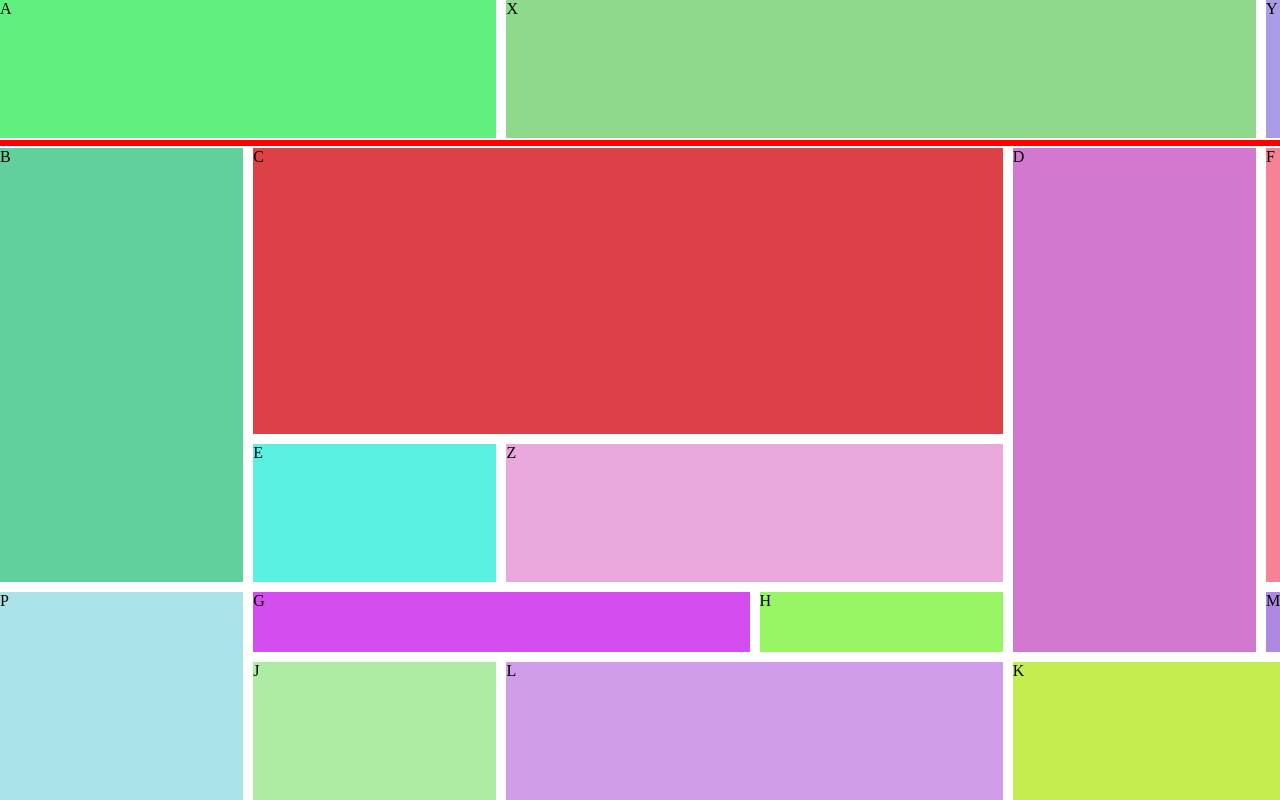
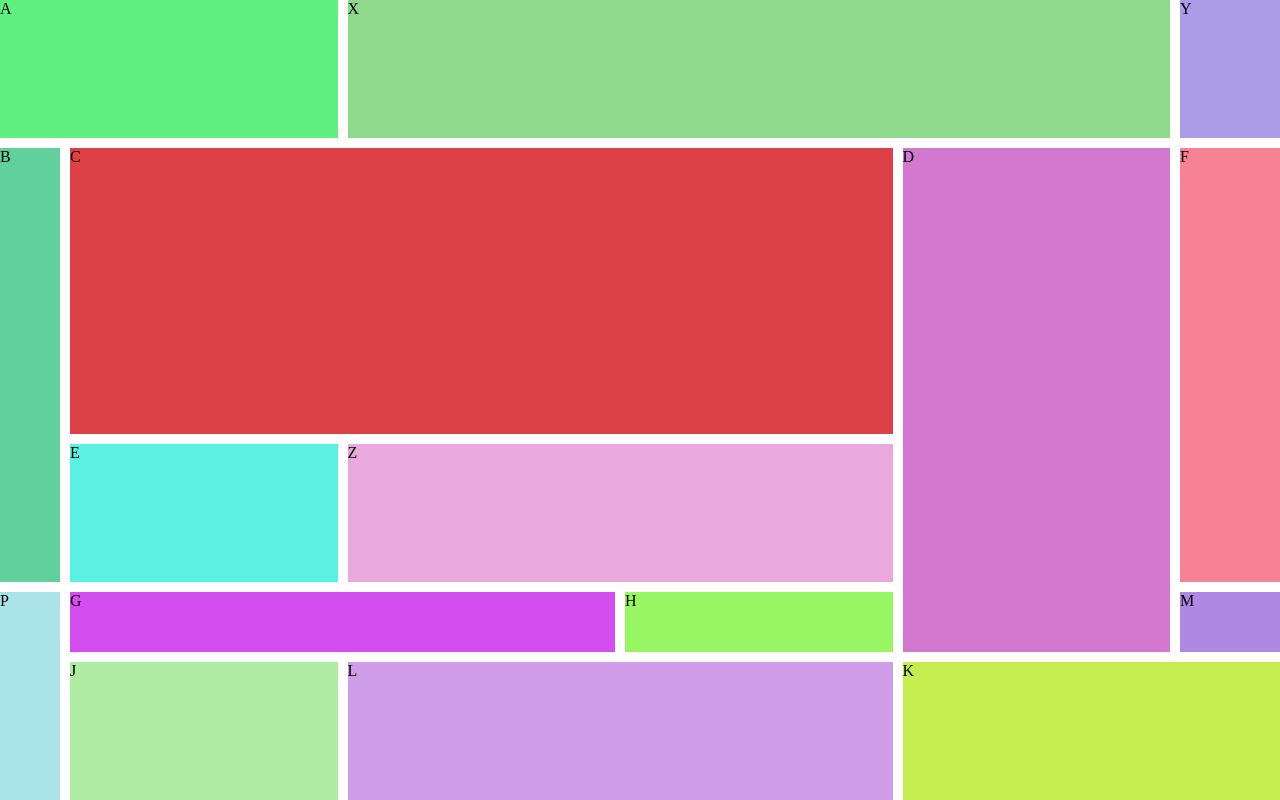
Before and after one commit to DanishAhmedKhan/rectflow, a website built with Vite: page index.html in a window 1280 px wide. Built offline with nearby package versions, Linux system fonts and the light colour scheme.

Commit message:
New algorith to calculate computedLayout by using boxes which are calculated in AreaTopology.

```diff
--- a/index.html
+++ b/index.html
@@ -85,7 +85,7 @@
             container: mainElem,
             layout: {
                 rows: '1fr 1fr 1fr 1fr 60px 1fr',
-                columns: '1fr 1fr 1fr 1fr 1fr 14px',
+                columns: '60px 1fr 1fr 1fr 1fr 100px',
                 gap: 10,
                 areas: [
                     ['A A X X X Y'],
--- a/src/core/AreaRenderer.ts
+++ b/src/core/AreaRenderer.ts
@@ -82,6 +82,7 @@ export class AreaRenderer {
         elem.innerHTML = name
         elem.dataset.rectflowArea = name
         elem.style.position = 'absolute'
+        elem.style.overflow = 'hidden'
         elem.style.background = randomColor()
 
         const entry: AreaEntry = {
--- a/src/core/AreaTopology.ts
+++ b/src/core/AreaTopology.ts
@@ -1,13 +1,13 @@
 import type { LayoutAreas } from '../types/LayoutConfig'
 import type { ResizeHandle, ResolvedResizeHandle } from '../types/ResizeTypes'
 
-type Cell = {
+export type Cell = {
     area: AreaName
     row: number
     col: number
 }
 
-type AreaBox = {
+export type AreaBox = {
     area: AreaName
     rowStart: number
     rowEnd: number
@@ -23,12 +23,12 @@ type BoundaryGroup = {
 }
 
 export class AreaTopology {
-    private cells: Cell[] = []
-    private boxes: Map<AreaName, AreaBox> = new Map<AreaName, AreaBox>()
+    public cells: Cell[] = []
+    public boxes: Record<AreaName, AreaBox> = {}
 
     constructor(private layoutAreas: LayoutAreas) {
         this.buildCells()
-        this.computeBoxes()
+        this.calculateBoxes()
     }
 
     private buildCells() {
@@ -45,18 +45,18 @@ export class AreaTopology {
         }
     }
 
-    private computeBoxes() {
+    private calculateBoxes() {
         for (const cell of this.cells) {
-            if (!this.boxes.has(cell.area)) {
-                this.boxes.set(cell.area, {
+            if (!this.boxes[cell.area]) {
+                this.boxes[cell.area] = {
                     area: cell.area,
                     rowStart: cell.row,
                     rowEnd: cell.row,
                     colStart: cell.col,
                     colEnd: cell.col,
-                })
+                }
             } else {
-                const box = this.boxes.get(cell.area)!
+                const box = this.boxes[cell.area]
                 box.rowStart = Math.min(box.rowStart, cell.row)
                 box.rowEnd = Math.max(box.rowEnd, cell.row)
                 box.colStart = Math.min(box.colStart, cell.col)
@@ -117,8 +117,8 @@ export class AreaTopology {
     }
 
     public resolveHandle(handle: ResizeHandle): ResolvedResizeHandle {
-        const a = this.boxes.get(handle.between[0])
-        const b = this.boxes.get(handle.between[1])
+        const a = this.boxes[handle.between[0]]
+        const b = this.boxes[handle.between[1]]
 
         if (!a || !b) {
             throw new Error('Invalid area name in resize handle')
--- a/src/core/LayoutEngine.ts
+++ b/src/core/LayoutEngine.ts
@@ -1,10 +1,16 @@
 import type { ComputedLayout, LayoutConfig } from '../types/LayoutConfig'
+import type { AreaName } from '../types/ResizeTypes'
 import { Area } from './Area'
+import type { AreaBox } from './AreaTopology'
 
 export class LayoutEngine {
     public computedLayout!: ComputedLayout
 
-    constructor(private layout: LayoutConfig, private container: HTMLElement) {
+    constructor(
+        private layout: LayoutConfig,
+        private boxes: Record<AreaName, AreaBox>,
+        private container: HTMLElement,
+    ) {
         this.calculate()
     }
 
@@ -58,39 +64,8 @@ export class LayoutEngine {
         //     }
         // }
 
-        type AreaSpan = {
-            name: string
-            rowStart: number
-            rowEnd: number
-            colStart: number
-            colEnd: number
-        }
-
-        const spans: Record<string, AreaSpan> = {}
-
-        for (let r = 0; r < areas.length; r++) {
-            for (let c = 0; c < areas[r].length; c++) {
-                const name = areas[r][c]
-                if (name === '.') continue
-
-                if (!spans[name]) {
-                    spans[name] = {
-                        name,
-                        rowStart: r,
-                        rowEnd: r,
-                        colStart: c,
-                        colEnd: c,
-                    }
-                } else {
-                    const span = spans[name]
-                    span.rowEnd = Math.max(span.rowEnd, r)
-                    span.colEnd = Math.max(span.colEnd, c)
-                }
-            }
-        }
-
-        for (const name in spans) {
-            const span = spans[name]
+        for (const name in this.boxes) {
+            const span = this.boxes[name]
 
             const x = colOffsets[span.colStart]
             const y = rowOffsets[span.rowStart]
@@ -107,13 +82,7 @@ export class LayoutEngine {
                 if (r < span.rowEnd) height += gap
             }
 
-            result[name] = new Area({
-                name,
-                x,
-                y,
-                width,
-                height,
-            })
+            result[name] = new Area({ name, x, y, width, height })
         }
 
         this.computedLayout = result
@@ -147,34 +116,6 @@ export class LayoutEngine {
         })
     }
 
-    private parseTracks2(def: string, total: number, gap: number): number[] {
-        const parts = def.split(/\s+/)
-
-        let fixed = 0
-        let frUnits = 0
-
-        for (const p of parts) {
-            if (p.endsWith('px')) fixed += parseFloat(p)
-            else if (p.endsWith('fr')) frUnits += parseFloat(p)
-            else if (p === 'auto') frUnits += 1
-        }
-
-        const rawGapSpace = (parts.length - 1) * gap
-        const gapSpace = Math.min(rawGapSpace, Math.max(0, total - fixed))
-
-        const remaining = Math.max(0, total - fixed - gapSpace)
-        const frUnit = frUnits > 0 ? remaining / frUnits : 0
-
-        const sizes = parts.map((p) => {
-            if (p.endsWith('px')) return parseFloat(p)
-            if (p.endsWith('fr')) return parseFloat(p) * frUnit
-            if (p === 'auto') return frUnit
-            return 0
-        })
-
-        return sizes
-    }
-
     private accumulate(sizes: number[], gap: number): number[] {
         const offsets: number[] = []
         let current = 0
--- a/src/core/Rectflow.ts
+++ b/src/core/Rectflow.ts
@@ -23,7 +23,7 @@ export class Rectflow {
     private process() {
         try {
             this.areaRenderer = new AreaRenderer(this.context)
-            this.resizeManager = new ResizeManager(this.context)
+            // this.resizeManager = new ResizeManager(this.context)
 
             this.context.onLayoutChange = () => {
                 this.areaRenderer.applyLayout(this.context.computedLayout!)
--- a/src/core/RectflowContext.ts
+++ b/src/core/RectflowContext.ts
@@ -19,10 +19,10 @@ export class RectflowContext {
 
         this.initContainerStyle()
 
-        this.layoutEngine = new LayoutEngine(resolved.layout, resolved.container)
+        this.areaTopology = new AreaTopology(resolved.layout.areas)
+
+        this.layoutEngine = new LayoutEngine(resolved.layout, this.areaTopology.boxes, resolved.container)
         this.computedLayout = this.layoutEngine.computedLayout
-
-        this.areaTopology = new AreaTopology(resolved.layout.areas)
     }
 
     private resolveOptions(options: RectflowOptions): ResolvedRectflowOptions {
```
